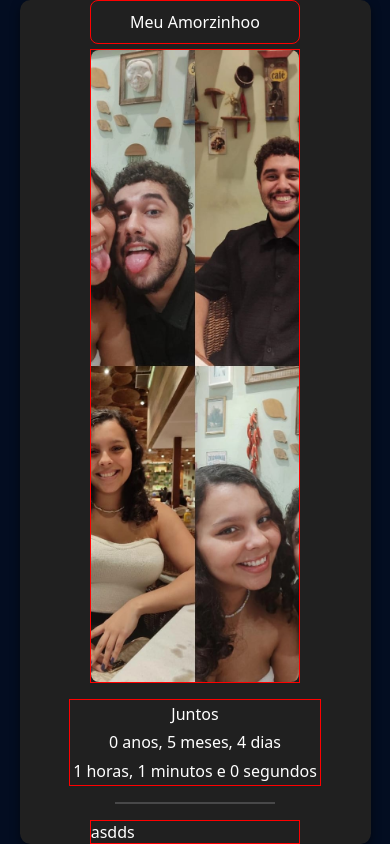
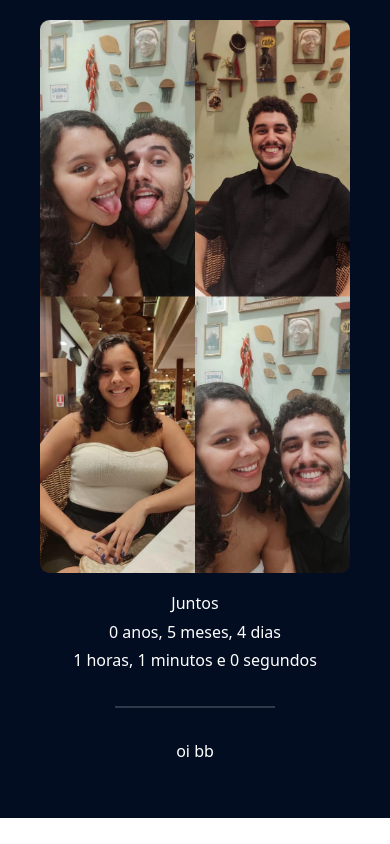
Before and after one commit to JeostonJunior/mozao-web-page, an Angular app: page / in a window 390 px wide. Built offline with nearby package versions, Linux system fonts and the light colour scheme.

Commit message:
[FEAT] Aplicando responsividade e removendo retangulo preto

```diff
--- a/src/app/main/main.component.css
+++ b/src/app/main/main.component.css
@@ -1,71 +1,45 @@
 .main-container {
   display: flex;
-  justify-content: center;
+  flex-direction: column;
   align-items: center;
-  height: 100vh;
-  background-color: rgb(3 13 33);
-  font-family: ui-sans-serif,system-ui,sans-serif,Apple Color Emoji,Segoe UI Emoji,Segoe UI Symbol,Noto Color Emoji;
+  background-color: rgb(3, 13, 33);
+  font-family: ui-sans-serif, system-ui, sans-serif, Apple Color Emoji, Segoe UI Emoji, Segoe UI Symbol, Noto Color Emoji;
   font-style: normal;
-  height: 100%;
+  max-height: 100vh;
 }
 
 .large-container {
+  display: flex;
+  justify-content: center;
   width: 90%;
   max-width: 800px;
-  height: 100%;
-  display: flex;
-  justify-content: center;
-  align-items: center;
-}
-
-.black-rectangle {
-  display: flex;
-  width: 100%;
-  height: 100%;
-  align-items: center;
-  flex-direction: column;
-  background-color: rgb(32 32 32);
-  box-shadow: 0 4px 10px rgba(0, 0, 0, 0.5);
-  border-radius: .650em;
-  overflow-y: auto;
+  overflow-y: scroll;
 }
 
 .content-container {
   display: flex;
   flex-direction: column;
   align-items: center;
-  height: 100%;
-  width: 100%;
-}
-
-.content-container > div:first-child {
-  padding: 10px;
-  color: white;
-  text-align: center;
-  width: 60%;
-  border-radius: .500em;
-  border: 1px solid red;
-  margin-bottom: 5px;
+  padding: 20px;
 }
 
 .card {
   display: flex;
-  width: 60%;
-  height: 100%;
-  overflow: hidden;
-  border: 1px solid red;
+  max-height: 80%;
+  height: auto;
 }
 
 .card img {
   width: 100%;
   height: 100%;
-  border-radius: .500em;
+  max-width: fit-content;
+  max-height: fit-content;
+  border-radius: .600em;
   object-fit: cover;
 }
 
 .footer-text-time-together {
   text-align: center;
-  border: 1px solid red;
   margin-top: 1em;
 }
 
@@ -77,16 +51,57 @@
 
 .footer-line-declaration {
   border: 1px solid #e5e7eb;
-  margin-top: 1rem;
+  margin-top: 2rem;
   margin-bottom: 1em;
   width: 10rem;
   opacity: 0.2;
 }
 
 .footer-text-declaration {
-  border: 1px solid red;
   color: white;
-  width: 60%;
+  max-width: 100%;
   overflow-wrap: break-word;
-  max-height:100px; /* Defina um limite de altura para o texto */
+  margin-bottom: 20px;
+  padding: 1.2em;
 }
+
+
+/* Para tablets (Ex: Xiaomi Redmi Note 8) e telas médias */
+@media (max-width: 768px) {
+  .card {
+    width: 100%; /* Usa toda a largura disponível */
+    max-height: 100%; /* Reduz a altura máxima ainda mais */
+  }
+
+  .card img {
+    max-height: 100%;
+  }
+
+  .footer-text-declaration {
+    font-size: 1em; /* Reduz o tamanho da fonte para telas menores */
+    padding: 1em; /* Ajusta o espaçamento */
+  }
+  .footer-text-time-together {
+    font-size: 1em;
+  }
+}
+
+/* Para telas menores (Ex: iPhone SE 2020 e smartphones pequenos) */
+@media (max-width: 375px) {
+  .card {
+    width: 100%; /* Usa toda a largura disponível */
+    max-height: 100%; /* Reduz a altura máxima ainda mais */
+  }
+
+  .card img {
+    max-height: 100%;
+  }
+
+  .footer-text-declaration {
+    font-size: 1em; /* Reduz o tamanho da fonte para telas menores */
+    padding: 1em; /* Ajusta o espaçamento */
+  }
+  .footer-text-time-together {
+    font-size: 1em;
+  }
+}
--- a/src/app/main/main.component.html
+++ b/src/app/main/main.component.html
@@ -1,17 +1,9 @@
 <main class="main-container">
   <div class="large-container">
-    <div class="black-rectangle">
     <div class="content-container">
-        <!-- Card menor com bordas vermelhas -->
-        <div>
-          <span>Meu Amorzinhoo</span>
-        </div>
-        <!-- Card maior com bordas vermelhas e imagem centralizada -->
       <div class="card">
         <img src="../../assets/EuEVoce.jpeg" alt="EuEVoce" />
       </div>
-
-        <!-- Spans no rodapé com texto branco -->
       <div class="footer-text-time-together">
         <span>Juntos</span>
         <span>0 anos, 5 meses, 4 dias</span>
@@ -19,8 +11,7 @@
       </div>
       <div class="footer-line-declaration"></div>
       <div class="footer-text-declaration">
-          <span> asdds </span>
-        </div>
+        <span> oi bb </span>
       </div>
     </div>
   </div>
```
Lines whose indentation alone changed are shown as unchanged.
